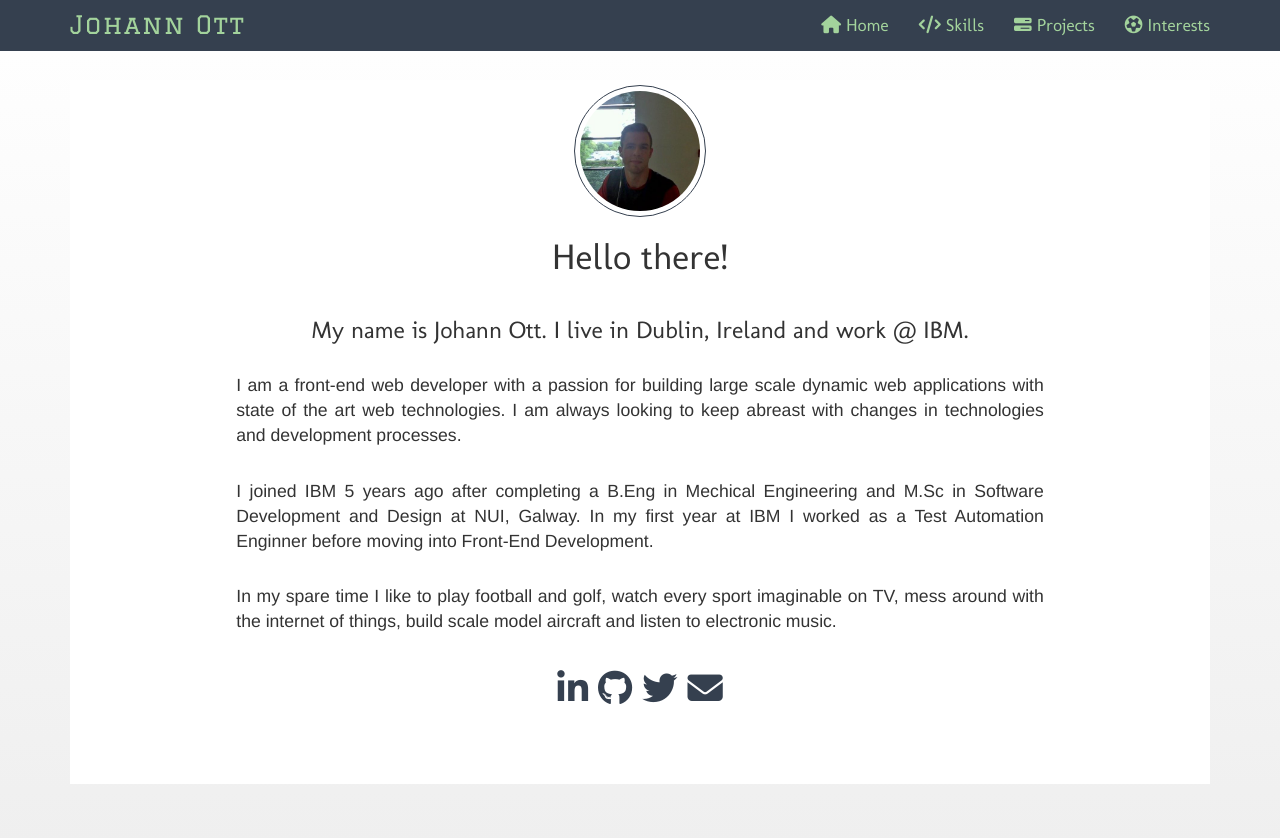
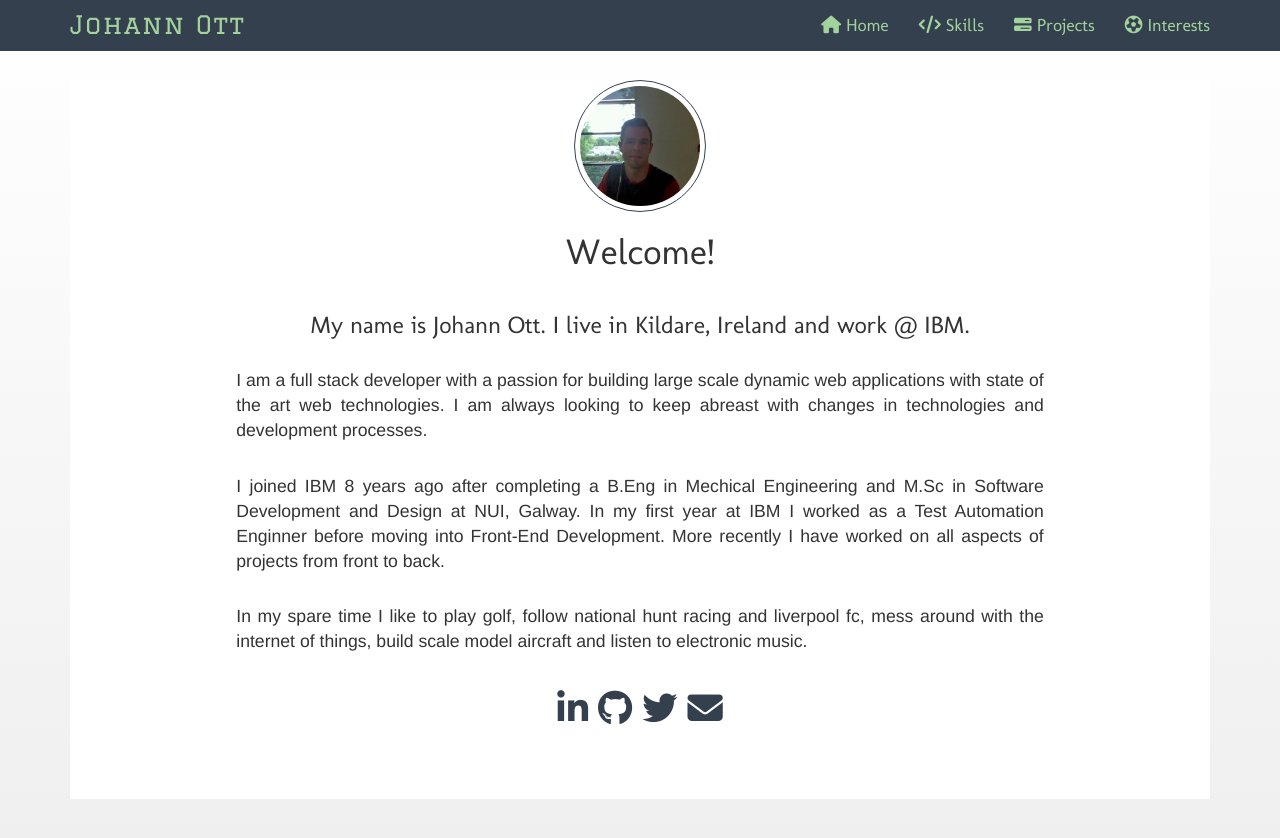
Before and after one commit to johannott/portfolio-angular, a plain HTML site: page index.html in a window 1280 px wide. Drawn offline with nearby package versions, Linux system fonts and the light colour scheme; some packages are replaced by stand-ins of ours; a web font is replaced by a local one.

Commit message:
Update home page

```diff
--- a/pages/home.htm
+++ b/pages/home.htm
@@ -3,18 +3,18 @@
   </div>
   <div class="home-column col-md-12 col-sm-12 col-xs-12">
     <img src="../images/jo.jpg" alt="Johanns Pic" class="profile-pic"/>
-    <h1>Hello there!</h1>
-    <h3>My name is Johann Ott. I live in Dublin, Ireland and work @ IBM.</h3>
+    <h1>Welcome!</h1>
+    <h3>My name is Johann Ott. I live in Kildare, Ireland and work @ IBM.</h3>
     <p>
-      I am a front-end web developer with a passion for building large scale dynamic web applications with state of the art web technologies.
+      I am a full stack developer with a passion for building large scale dynamic web applications with state of the art web technologies.
       I am always looking to keep abreast with changes in technologies and development processes.
     </p>
     <p>
-      I joined IBM 5 years ago after completing a B.Eng in Mechical Engineering and M.Sc in Software Development and Design at NUI, Galway.
-      In my first year at IBM I worked as a Test Automation Enginner before moving into Front-End Development.
+      I joined IBM 8 years ago after completing a B.Eng in Mechical Engineering and M.Sc in Software Development and Design at NUI, Galway.
+      In my first year at IBM I worked as a Test Automation Enginner before moving into Front-End Development. More recently I have worked on all aspects of projects from front to back.
     </p>
     <p>
-      In my spare time I like to play football and golf, watch every sport imaginable on TV, mess around with the internet of things, build scale model aircraft and listen to electronic music.
+      In my spare time I like to play golf, follow national hunt racing and liverpool fc, mess around with the internet of things, build scale model aircraft and listen to electronic music.
     </p>
     <jo-footer></jo-footer>
   </div>
```
Also changed, not shown: pages/skills.htm (+4 -4 lines).
